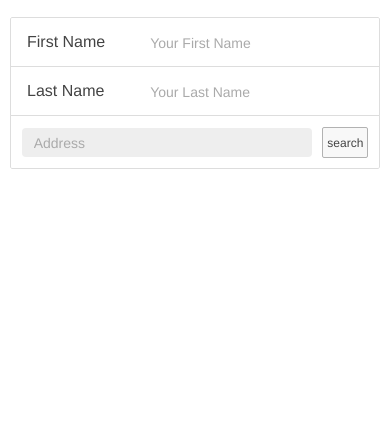
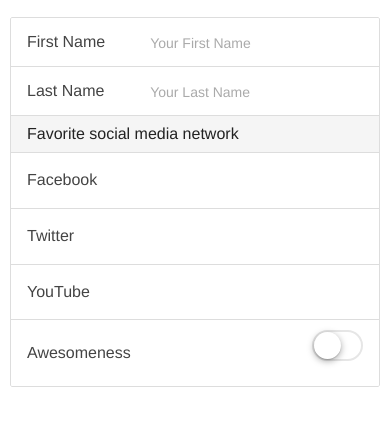
Before and after one commit to planetoftheweb/angularMobile, a website: page www/index.html in a window 390 px wide. Shown: the part 170-596 px from the top of the page. Drawn offline with Linux system fonts and the light colour scheme; some packages are replaced by stand-ins of ours; files that its build step writes are made by us from their sources; files whose address does not match are found by name.

Commit message:
02_08 More Input Fields

```diff
--- a/www/index.html
+++ b/www/index.html
@@ -52,12 +52,35 @@
       <input type="text" placeholder="Your Last Name">
     </label>
 
-    <div class="item item-input-inset">
-      <label class="item-input-wrapper">
-        <input type="text" placeholder="Address">
+
+    <div class="item item-divider">Favorite social media network</div>
+
+    <label class="item item-radio">
+      <input type="radio" name="social">
+      <div class="item-content">Facebook</div>
+      <i class="radio-icon ion-social-facebook"></i>
+    </label>
+
+    <label class="item item-radio">
+      <input type="radio" name="social">
+      <div class="item-content">Twitter</div>
+      <i class="radio-icon ion-social-twitter"></i>
+    </label>
+
+    <label class="item item-radio">
+      <input type="radio" name="social">
+      <div class="item-content">YouTube</div>
+      <i class="radio-icon ion-social-youtube"></i>
+    </label>
+
+    <div class="item item-toggle">
+      <span class="input-label">Awesomeness</span>
+      <label class="toggle">
+        <input type="checkbox">
+        <div class="track"><div class="handle"></div></div>
       </label>
-      <button class="button button-small">search</button>
     </div>
+
 
   </div>
 
```
